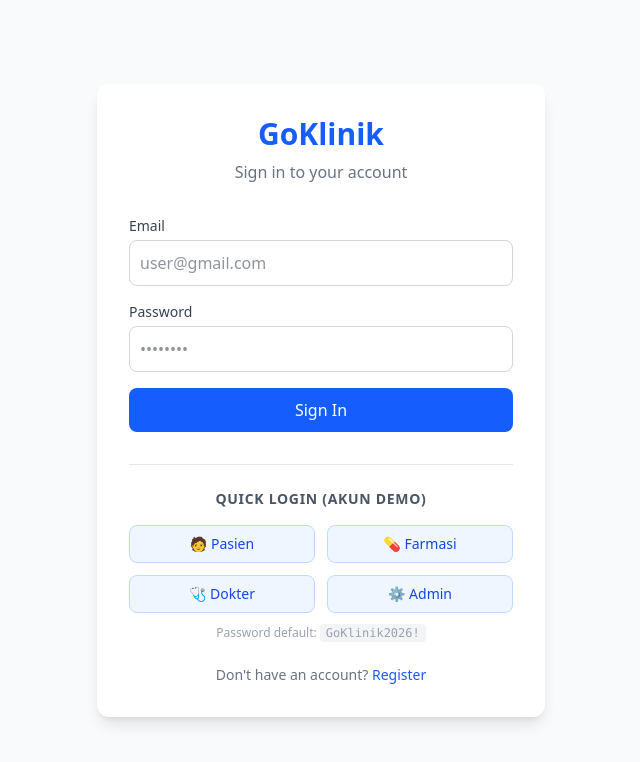
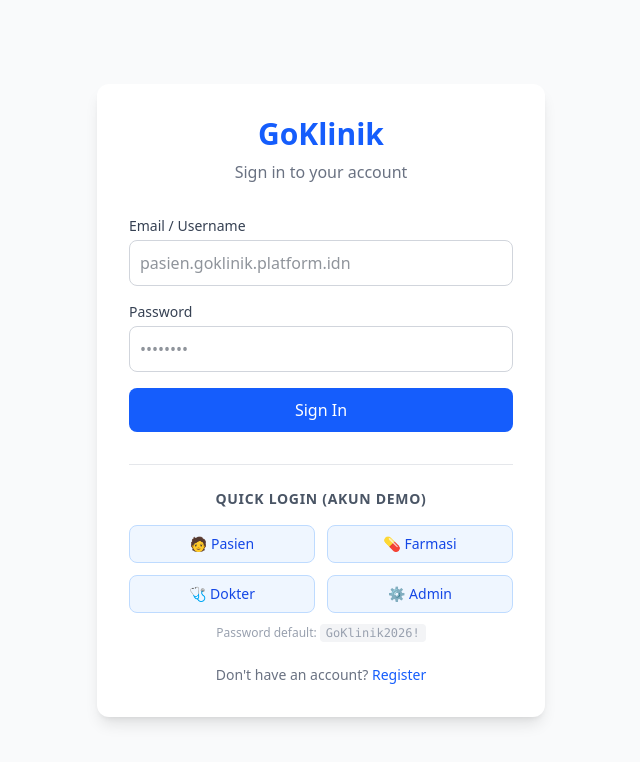
Before and after one commit to NoTSureSwann/medixai-platform, a Next.js app in the folder apps/web/: page /login in a window 1280 px wide. Shown: the top 762 px of the page, without its empty margins (319-959 px from the left). Built offline with nearby package versions, Linux system fonts and the light colour scheme; no server answers.

Commit message:
fix: seed script command and login username format

```diff
--- a/apps/web/package.json
+++ b/apps/web/package.json
@@ -7,7 +7,7 @@
     "build": "next build",
     "start": "next start",
     "lint": "next lint",
-    "seed": "tsx scripts/seed-rag.ts"
+    "seed": "npx tsx scripts/seed-rag.ts"
   },
   "dependencies": {
     "@ai-sdk/google": "^4.0.5",
--- a/apps/web/src/app/login/page.tsx
+++ b/apps/web/src/app/login/page.tsx
@@ -64,12 +64,12 @@ export default function LoginPage() {
 
         <form className="space-y-4" onSubmit={handleEmailLogin}>
           <div>
-            <label className="block text-sm font-medium text-gray-700 mb-1">Email</label>
+            <label className="block text-sm font-medium text-gray-700 mb-1">Email / Username</label>
             <input
-              type="email"
+              type="text"
               required
               className="w-full p-2.5 border border-gray-300 rounded-lg outline-none focus:ring-2 focus:ring-blue-500"
-              placeholder="user@gmail.com"
+              placeholder="pasien.goklinik.platform.idn"
               value={email}
               onChange={e => setEmail(e.target.value)}
             />
--- a/apps/web/src/constants/dummyAccounts.ts
+++ b/apps/web/src/constants/dummyAccounts.ts
@@ -10,26 +10,26 @@ export interface DummyAccount {
 
 export const DUMMY_ACCOUNTS: DummyAccount[] = [
   {
-    email: 'pasien.goklinik.platform.idn@gmail.com',
+    email: 'pasien.goklinik.platform.idn',
     password: 'GoKlinik2026!',
     name: 'Pasien GoKlinik',
     role: UserRole.PATIENT,
   },
   {
-    email: 'farmasi.goklinik.platform.idn@gmail.com',
+    email: 'farmasi.goklinik.platform.idn',
     password: 'GoKlinik2026!',
     name: 'Farmasi GoKlinik',
     role: UserRole.PHARMACY,
   },
   {
-    email: 'dokter.goklinik.platform.idn@gmail.com',
+    email: 'dokter.goklinik.platform.idn',
     password: 'GoKlinik2026!',
     name: 'Dr. GoKlinik',
     role: UserRole.DOCTOR,
     specialization: 'General Practice',
   },
   {
-    email: 'admin.goklinik.platform.idn@gmail.com',
+    email: 'admin.goklinik.platform.idn',
     password: 'GoKlinik2026!',
     name: 'Admin GoKlinik',
     role: UserRole.ADMIN,
```
